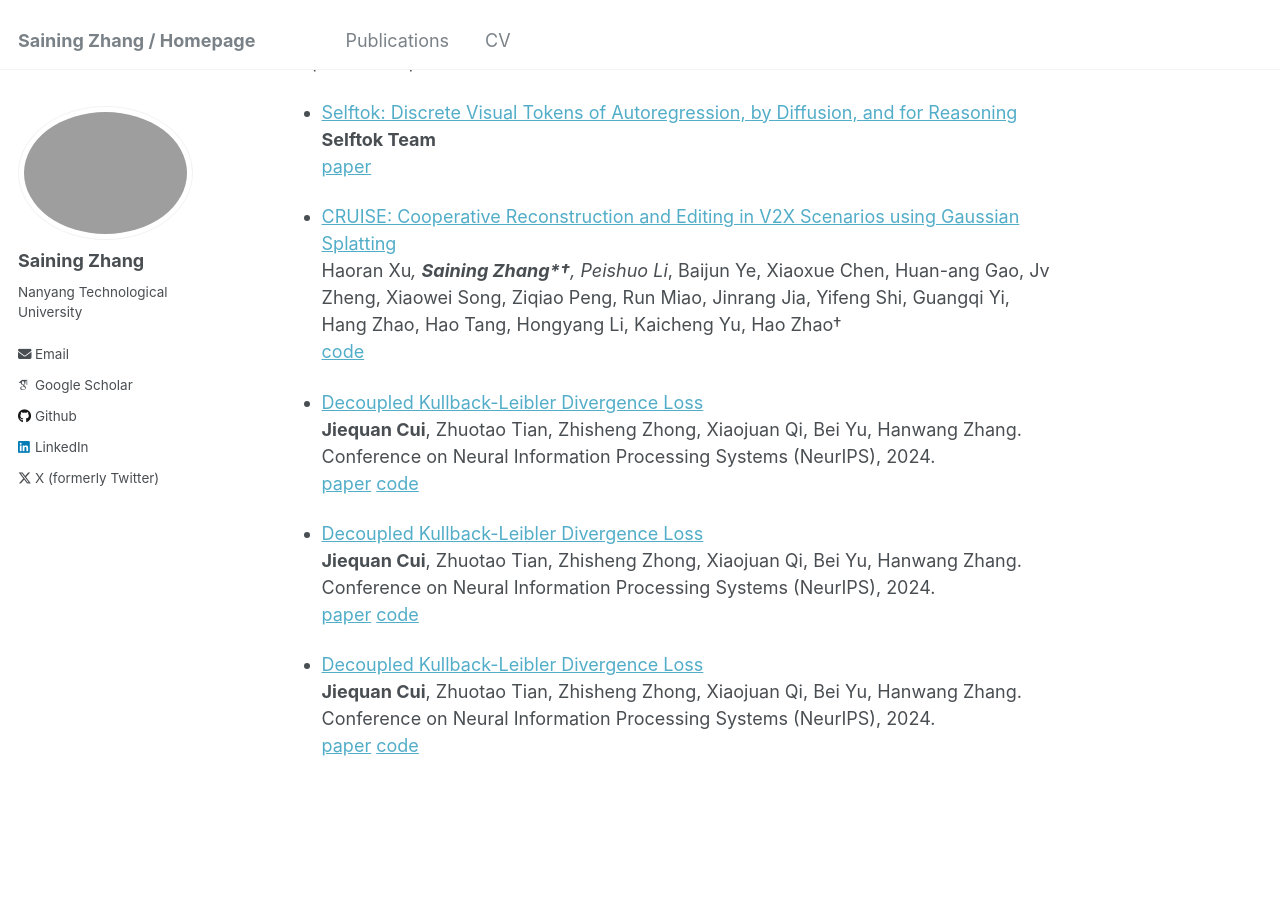
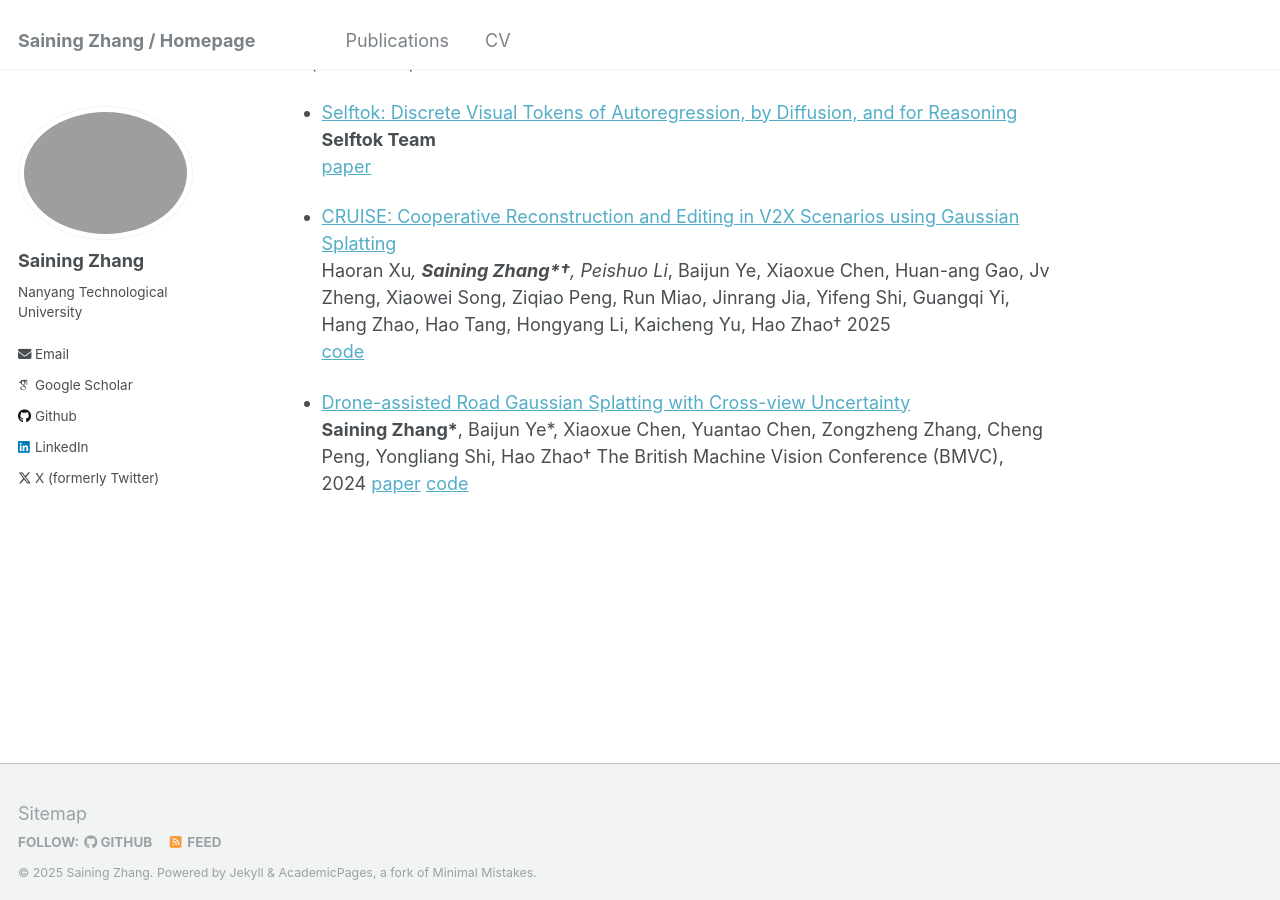
Before and after one commit to SainingZhang/SainingZhang.github.io, a Jekyll site: the page built from _pages/about.md, in a window 1280 px wide and 900 px high, scrolled down 559 px. Built offline with Jekyll 4.4.1, drawn with Linux system fonts in a browser that asks for light colours; some web fonts are replaced.

Commit message:
Update about.md

```diff
--- a/_pages/about.md
+++ b/_pages/about.md
@@ -29,19 +29,10 @@
 * [CRUISE: Cooperative Reconstruction and Editing in V2X Scenarios using Gaussian Splatting
 ](https://github.com/SainingZhang/CRUISE?tab=readme-ov-file#cruise-cooperative-reconstruction-and-editing-in-v2x-scenarios-using-gaussian-splatting)
   Haoran Xu*, **Saining Zhang\*†**, Peishuo Li*, Baijun Ye, Xiaoxue Chen, Huan-ang Gao, Jv Zheng, Xiaowei Song, Ziqiao Peng, Run Miao, Jinrang Jia, Yifeng Shi, Guangqi Yi, Hang Zhao, Hao Tang, Hongyang Li, Kaicheng Yu, Hao Zhao†
+  2025
   [code]([https://github.com/jiequancui/DKL](https://github.com/SainingZhang/CRUISE?tab=readme-ov-file#cruise-cooperative-reconstruction-and-editing-in-v2x-scenarios-using-gaussian-splatting))
 
-* [Decoupled Kullback-Leibler Divergence Loss](https://arxiv.org/pdf/2305.13948.pdf)
-  **Jiequan Cui**, Zhuotao Tian, Zhisheng Zhong, Xiaojuan Qi, Bei Yu, Hanwang Zhang.
-  Conference on Neural Information Processing Systems (NeurIPS), 2024.
-  [paper](https://arxiv.org/pdf/2305.13948.pdf) [code](https://github.com/jiequancui/DKL)
-
-* [Decoupled Kullback-Leibler Divergence Loss](https://arxiv.org/pdf/2305.13948.pdf)
-  **Jiequan Cui**, Zhuotao Tian, Zhisheng Zhong, Xiaojuan Qi, Bei Yu, Hanwang Zhang.
-  Conference on Neural Information Processing Systems (NeurIPS), 2024.
-  [paper](https://arxiv.org/pdf/2305.13948.pdf) [code](https://github.com/jiequancui/DKL)
-
-* [Decoupled Kullback-Leibler Divergence Loss](https://arxiv.org/pdf/2305.13948.pdf)
-  **Jiequan Cui**, Zhuotao Tian, Zhisheng Zhong, Xiaojuan Qi, Bei Yu, Hanwang Zhang.
-  Conference on Neural Information Processing Systems (NeurIPS), 2024.
-  [paper](https://arxiv.org/pdf/2305.13948.pdf) [code](https://github.com/jiequancui/DKL)
+* [Drone-assisted Road Gaussian Splatting with Cross-view Uncertainty](https://sainingzhang.github.io/project/uc-gs/)
+  **Saining Zhang\***, Baijun Ye*, Xiaoxue Chen, Yuantao Chen, Zongzheng Zhang, Cheng Peng, Yongliang Shi, Hao Zhao†
+  The British Machine Vision Conference (BMVC), 2024
+  [paper](https://arxiv.org/pdf/2408.15242) [code](https://github.com/SainingZhang/uc-gs/)
```
